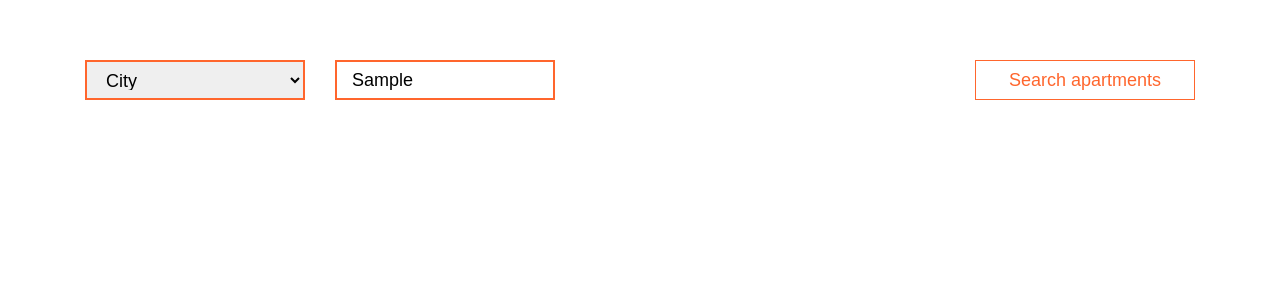
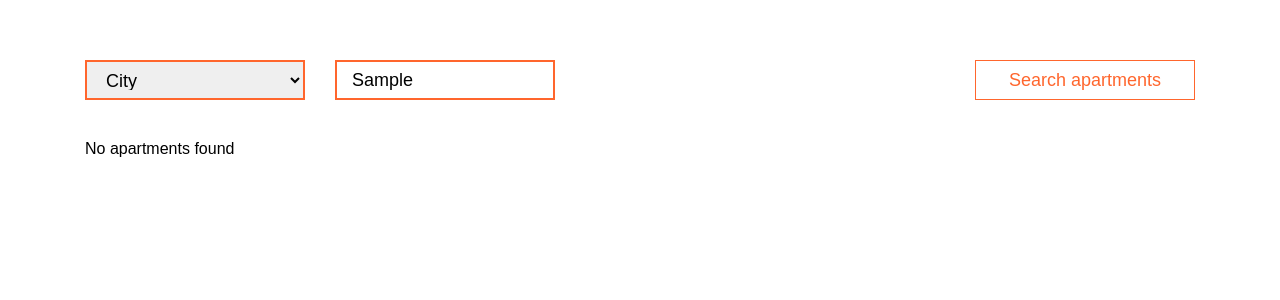
Before and after one commit to ihor-kutsenko/Apartment-Search, a Vue app: page / in a window 1280 px wide. Both pictures are taken after typing "Sample" into the empty fields and a click on the button "Search apartments". Shown: the top 300 px of the page. Built offline with nearby package versions, Linux system fonts and the light colour scheme.

Commit message:
added text when nothing was found through the form

```diff
--- a/src/App.vue
+++ b/src/App.vue
@@ -4,7 +4,8 @@
   <main>
     <Container>
       <ApartmentFilterForm @submit="handleFilter" class="apartments-filter" />
-      <ApartmentsList :items="filteredApartments" />
+      <p v-if="!filteredApartments.length">No apartments found</p>
+      <ApartmentsList v-else :items="filteredApartments" />
     </Container>
   </main>
 </template>
@@ -47,7 +48,6 @@ export default {
   methods: {
     handleFilter(filter) {
       this.filters = { ...this.filters, ...filter };
-      console.log('Filters:', this.filters);
     },
   },
 };
```
